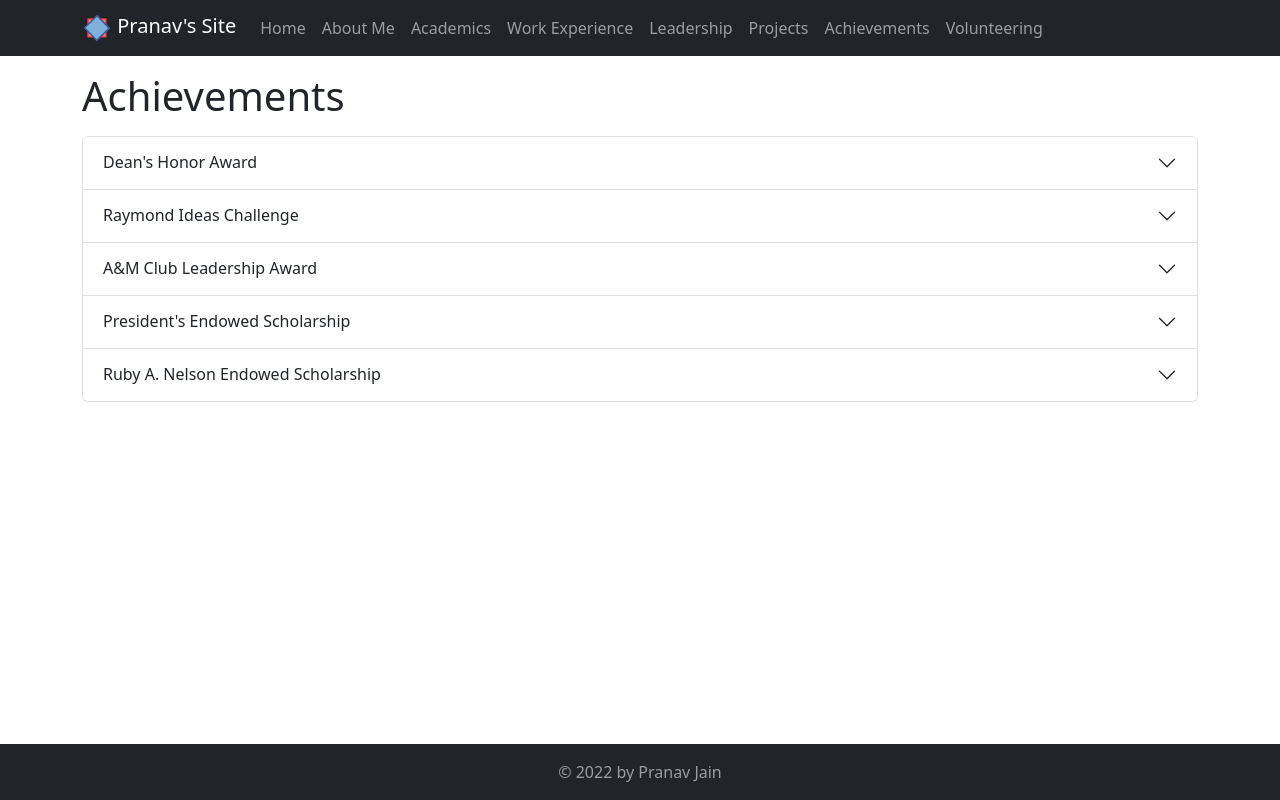
After one commit to jainpranav1/personal_website, a Node server app: page /achievements in a window 1280 px wide. The commit adds this page. Run offline with Node 20, Linux system fonts and the light colour scheme.

Commit message:
added some achievements

```diff
--- /dev/null
+++ b/views/achievements.ejs
@@ -0,0 +1,120 @@
+<!DOCTYPE html>
+<html>
+
+<head>
+    <%- include('bootstrap') %>
+        <style>
+            body {
+                display: flex;
+                min-height: 100vh;
+                flex-direction: column;
+            }
+
+            .content {
+                flex-grow: 1;
+            }
+        </style>
+</head>
+
+<body>
+    <%- include('navbar') %>
+        <div class="container content mt-3 mb-3">
+            <h1>Achievements</h1>
+            <div class="accordion mt-3" id="accordionExample">
+                <div class="accordion-item">
+                    <h2 class="accordion-header" id="headingFour">
+                        <button class="accordion-button collapsed shadow-none" type="button" data-bs-toggle="collapse"
+                            data-bs-target="#collapseFive" aria-expanded="false" aria-controls="collapseFive">
+                            Dean's Honor Award
+                        </button>
+                    </h2>
+                    <div id="collapseFive" class="accordion-collapse collapse" aria-labelledby="headingFive"
+                        data-bs-parent="#accordionExample">
+                        <div class="accordion-body">
+                            <p><b>Issued by The College of Engineering at Texas A&M University : 8/19 - 8/22</b></p>
+                            <p>
+                                I received this award for achieving a 4.0 GPA.
+                            </p>
+                        </div>
+                    </div>
+                </div>
+                <div class="accordion-item">
+                    <h2 class="accordion-header" id="headingFour">
+                        <button class="accordion-button collapsed shadow-none" type="button" data-bs-toggle="collapse"
+                            data-bs-target="#collapseFour" aria-expanded="false" aria-controls="collapseFour">
+                            Raymond Ideas Challenge
+                        </button>
+                    </h2>
+                    <div id="collapseFour" class="accordion-collapse collapse" aria-labelledby="headingFour"
+                        data-bs-parent="#accordionExample">
+                        <div class="accordion-body">
+                            <p><b>Issued by McFerrin Center For Entrepreneurship : 9/19</b></p>
+                            <p>
+                                I, along with my team of 4 other students, developed a video detailing our plan for
+                                constructing an adventure playground (named Build-A-Ground) in Bryan, Texas. My team
+                                placed among the top 40 finalists of the competition and were invited to present to two
+                                groups of judges.
+                            </p>
+                        </div>
+                    </div>
+                </div>
+                <div class="accordion-item">
+                    <h2 class="accordion-header" id="headingThree">
+                        <button class="accordion-button collapsed shadow-none" type="button" data-bs-toggle="collapse"
+                            data-bs-target="#collapseThree" aria-expanded="false" aria-controls="collapseThree">
+                            A&M Club Leadership Award
+                        </button>
+                    </h2>
+                    <div id="collapseThree" class="accordion-collapse collapse" aria-labelledby="headingThree"
+                        data-bs-parent="#accordionExample">
+                        <div class="accordion-body">
+                            <p><b>Issued by The Association of Former Students of Texas A&M : 8/19 - 5/20</b></p>
+                            <p>
+                                I received this scholarship for two semesters for my academic achievement.
+                            </p>
+                        </div>
+                    </div>
+                </div>
+                <div class="accordion-item">
+                    <h2 class="accordion-header" id="headingTwo">
+                        <button class="accordion-button collapsed shadow-none" type="button" data-bs-toggle="collapse"
+                            data-bs-target="#collapseTwo" aria-expanded="false" aria-controls="collapseTwo">
+                            President's Endowed Scholarship
+                        </button>
+                    </h2>
+                    <div id="collapseTwo" class="accordion-collapse collapse" aria-labelledby="headingTwo"
+                        data-bs-parent="#accordionExample">
+                        <div class="accordion-body">
+                            <p><b>Issued by Texas A&M Foundation : 8/19 - 5/23</b></p>
+                            <p>
+                                I recevied this scholarship for four years by Texas A&M
+                                Foundation for my intellectual achievement, service, and leadership. It is considered to
+                                be
+                                Texas A&M's most prestigious academic scholarship.
+                            </p>
+                        </div>
+                    </div>
+                </div>
+                <div class="accordion-item">
+                    <h2 class="accordion-header" id="headingOne">
+                        <button class="accordion-button collapsed shadow-none" type="button" data-bs-toggle="collapse"
+                            data-bs-target="#collapseOne" aria-expanded="false" aria-controls="collapseOne">
+                            Ruby A. Nelson Endowed Scholarship
+                        </button>
+                    </h2>
+                    <div id="collapseOne" class="accordion-collapse collapse" aria-labelledby="headingOne"
+                        data-bs-parent="#accordionExample">
+                        <div class="accordion-body">
+                            <p><b>Issued by Texas A&M Foundation : 8/19 - 5/23</b></p>
+                            <p>
+                                I received this scholarship awarded for four years based on my academic achievement.
+                            </p>
+                        </div>
+                    </div>
+                </div>
+            </div>
+        </div>
+        <%- include('footer') %>
+</body>
+
+</html>
--- a/views/projects.ejs
+++ b/views/projects.ejs
@@ -3,7 +3,6 @@
 
 <head>
   <%- include('bootstrap') %>
-    <!-- accordion: https://getbootstrap.com/docs/5.0/components/accordion/-->
     <style>
       body {
         display: flex;
```
